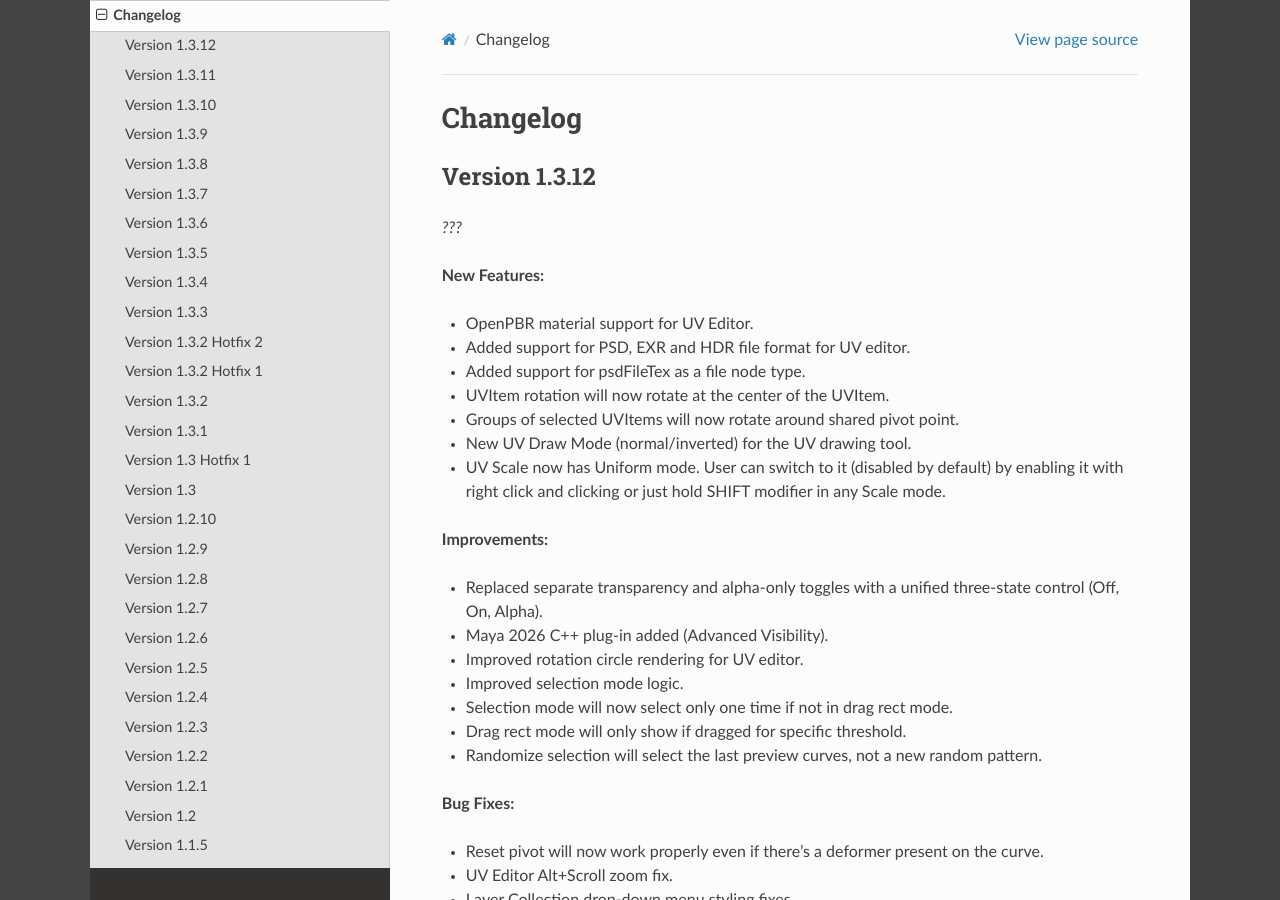
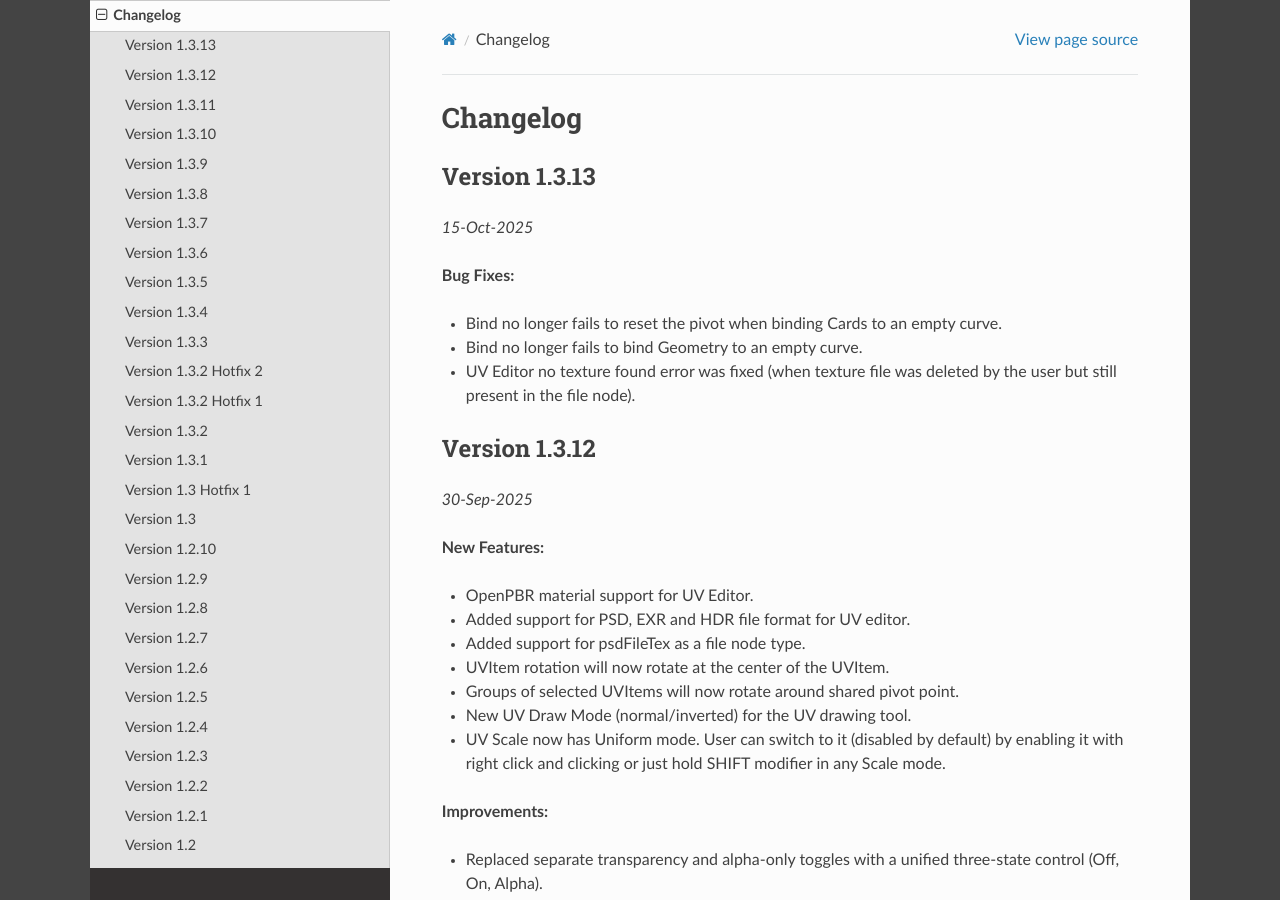
Before and after one commit to Video-Nomad/gs-curvetools-docs, a Sphinx documentation site: the page built from docs/source/changelog.rst, in a window 1280 px wide and 900 px high. Built offline with Sphinx 7.4.7 and the Read the Docs theme 3.1.0, drawn with Linux system fonts in a browser that asks for light colours.

Commit message:
changelog(1.3.13): updated the changelog

```diff
--- a/docs/source/changelog.rst
+++ b/docs/source/changelog.rst
@@ -4,10 +4,23 @@
 Changelog
 #########
 
+
+Version 1.3.13
+^^^^^^^^^^^^^^
+
+*15-Oct-2025*
+
+**Bug Fixes:**
+
+- Bind no longer fails to reset the pivot when binding Cards to an empty curve.
+- Bind no longer fails to bind Geometry to an empty curve.
+- UV Editor no texture found error was fixed (when texture file was deleted by the user but still present in the file node).
+
+
 Version 1.3.12
 ^^^^^^^^^^^^^^
 
-*???*
+*30-Sep-2025*
 
 **New Features:**
 
```
